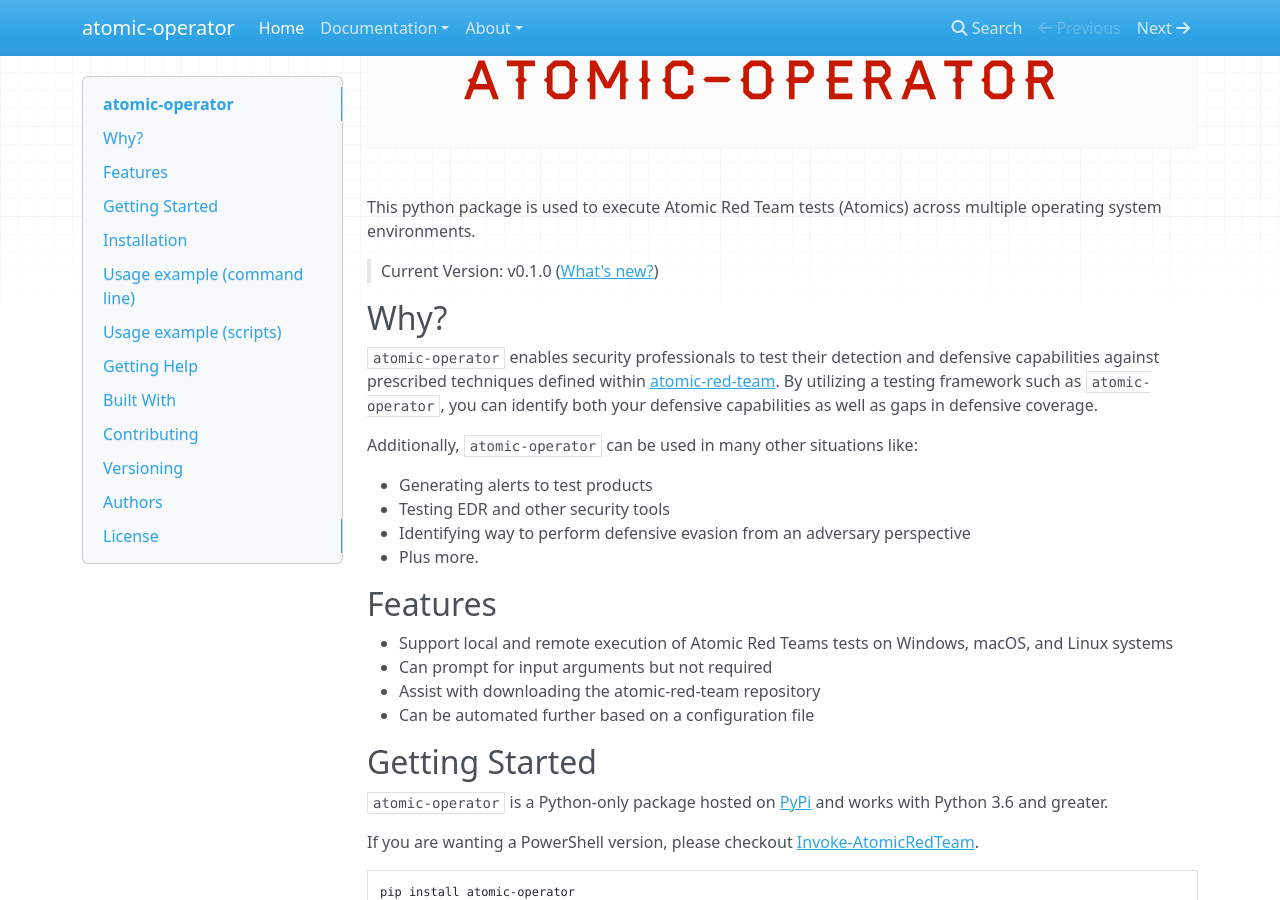
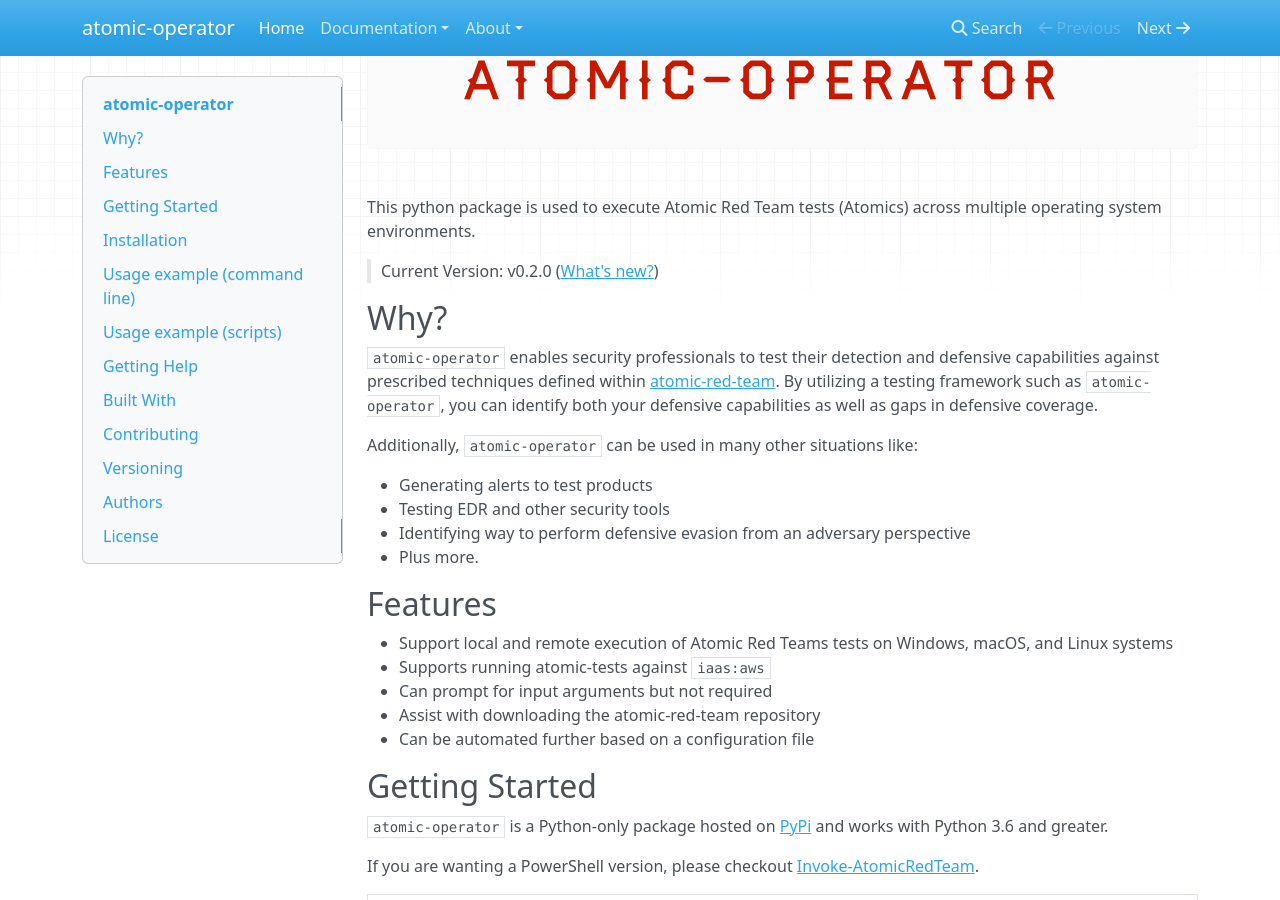
Before and after one commit to swimlane/atomic-operator, an MkDocs documentation site: the page built from docs/index.md, in a window 1280 px wide and 900 px high, scrolled down 399 px. Built offline with MkDocs 1.6.1, drawn with Linux system fonts in a browser that asks for light colours; nearby versions of some CDN libraries.

Commit message:
Updated docs

```diff
--- a/docs/index.md
+++ b/docs/index.md
@@ -4,7 +4,7 @@
 
 This python package is used to execute Atomic Red Team tests (Atomics) across multiple operating system environments.
 
-> Current Version: v0.1.0 ([What's new?](release-notes.md))
+> Current Version: v0.2.0 ([What's new?](release-notes.md))
 
 ## Why?
 
@@ -20,6 +20,7 @@
 ## Features
 
 * Support local and remote execution of Atomic Red Teams tests on Windows, macOS, and Linux systems
+* Supports running atomic-tests against `iaas:aws`
 * Can prompt for input arguments but not required
 * Assist with downloading the atomic-red-team repository
 * Can be automated further based on a configuration file
```
Also changed, not shown: README.md (+2 -1 lines).
